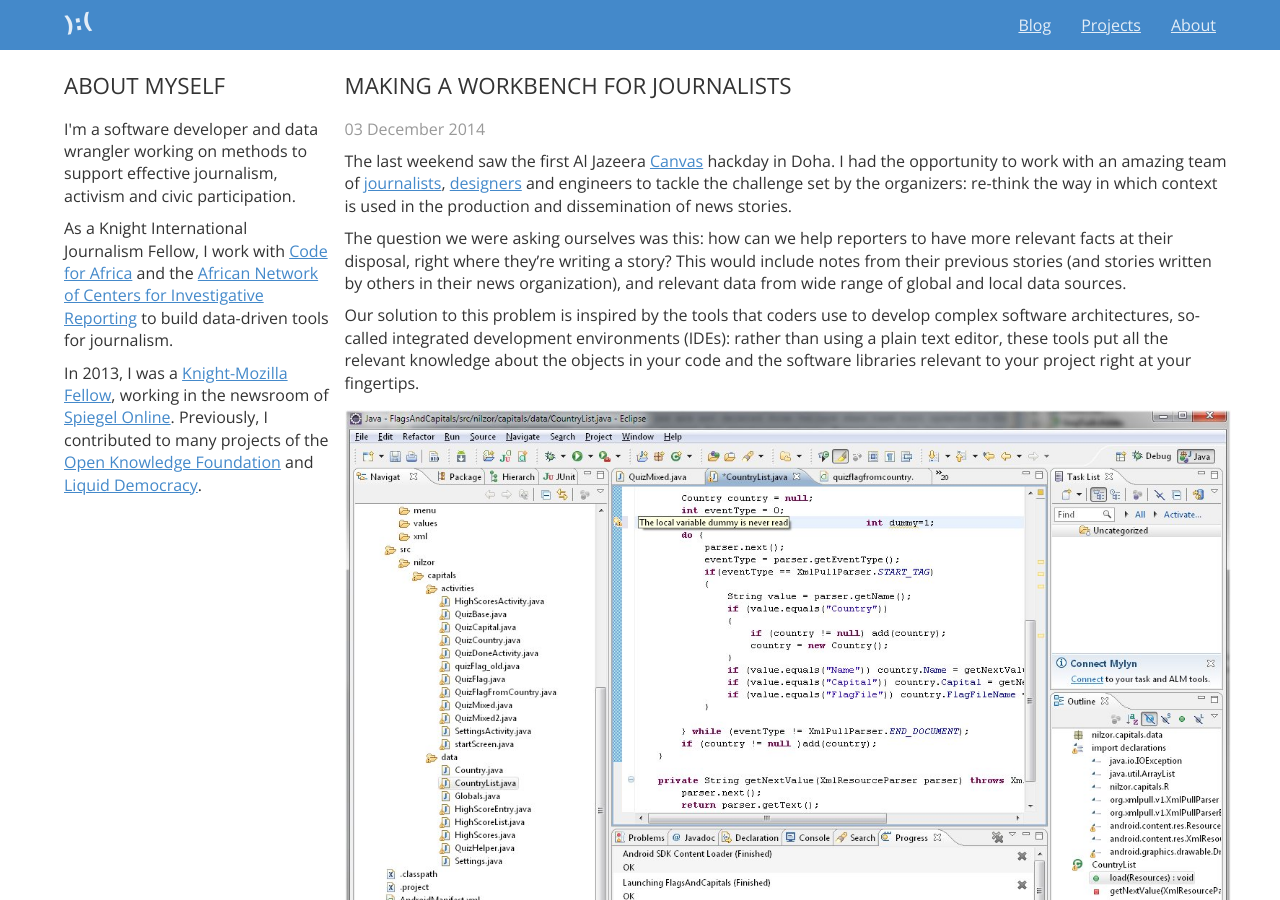
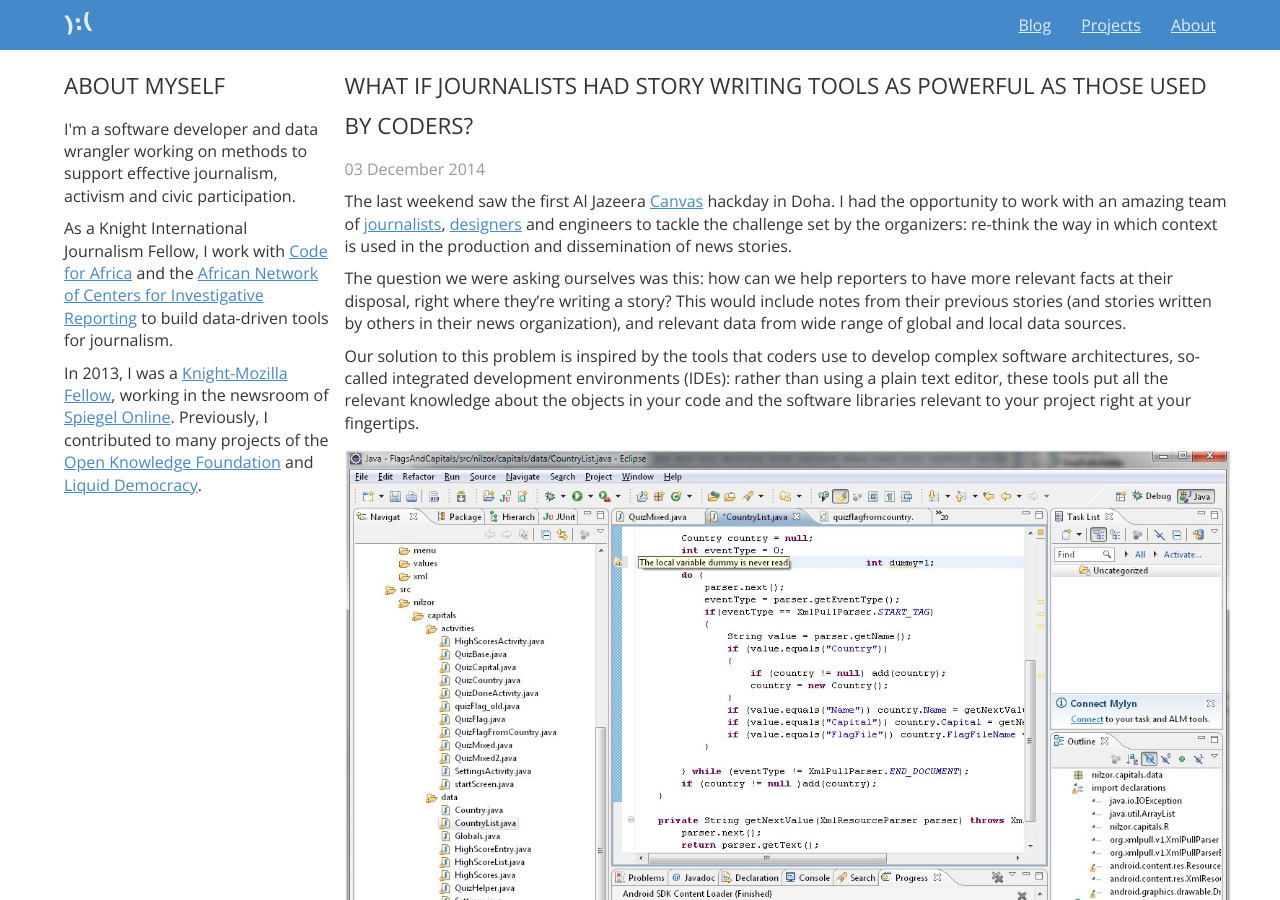
Before and after one commit to pudo/pudo.org, a Jekyll site: the page built from blog/_posts/2014-12-03-newsclipse.md, in a window 1280 px wide and 900 px high. Built offline with Jekyll 4.4.1, drawn with Linux system fonts in a browser that asks for light colours; nearby versions of some CDN libraries; Markdown is read by kramdown in place of the engine named in the settings; comment, search, counter and statistics services are not loaded.

Commit message:
[update] post about newsclip.se

```diff
--- a/blog/_posts/2014-12-03-newsclipse.md
+++ b/blog/_posts/2014-12-03-newsclipse.md
@@ -1,6 +1,6 @@
 ---
 layout: post
-title: "Making a workbench for journalists"
+title: "What if journalists had story writing tools as powerful as those used by coders?"
 author: Friedrich Lindenberg
 opennews: false
 description: >
```
